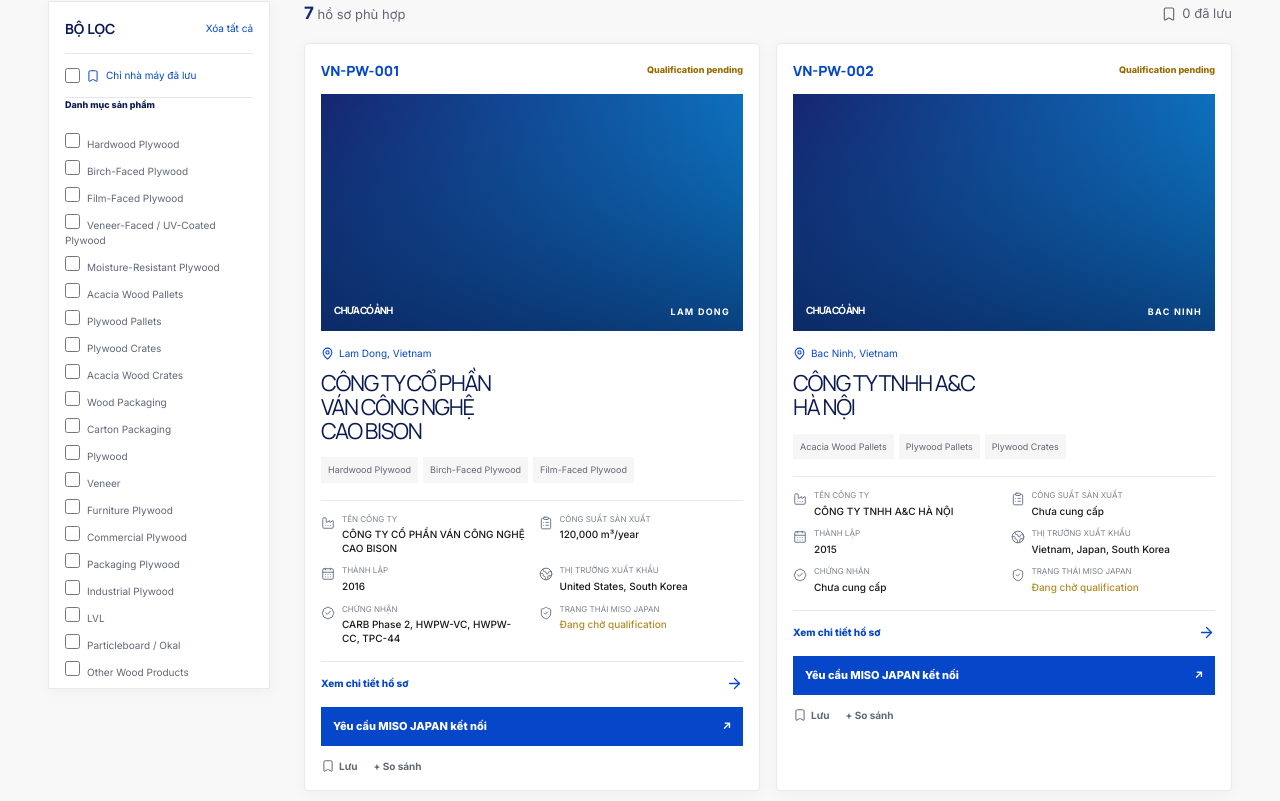
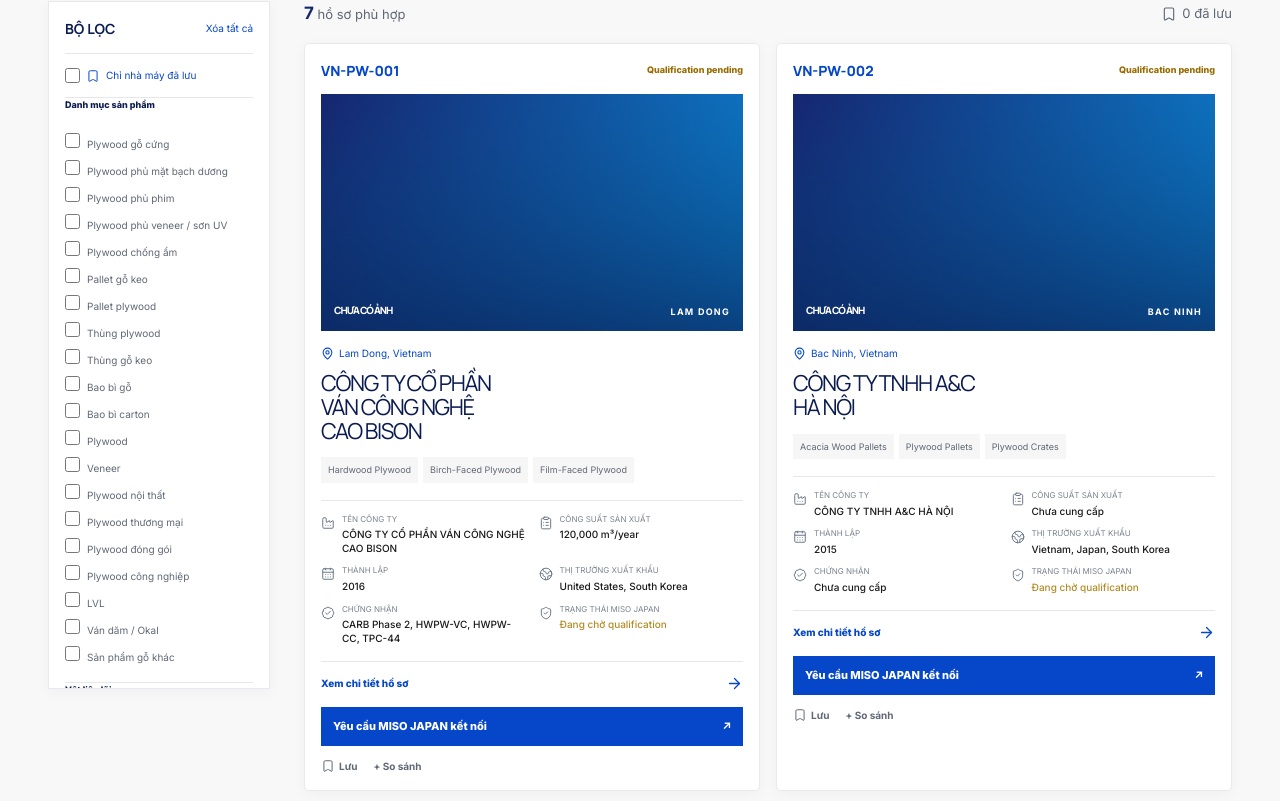
Before and after one commit to themanhhhh/minsen, a Next.js app: page /vi/manufacturers in a window 1280 px wide. Shown: the part 559-1360 px from the top of the page. Built offline with nearby package versions, Linux system fonts and the light colour scheme.

Commit message:
feat: update contact information and enhance footer with direct contact links

```diff
--- a/src/components/Contact.tsx
+++ b/src/components/Contact.tsx
@@ -19,10 +19,10 @@
         <p>{contactContent.description}</p>
         <div className="contact-direct">
           <span>
-            {vi
-              ? "Thông tin liên hệ chính thức sẽ được cập nhật sau khi xác nhận."
-              : "Official contact details will be added after confirmation."}
+            {vi ? "Liên hệ trực tiếp với MISO JAPAN" : "Contact MISO JAPAN directly"}
           </span>
+          <a href={`mailto:${vi ? company.emailVi : company.email}`}>{vi ? company.emailVi : company.email}</a>
+          <a href={`tel:${(vi ? company.whatsappVi : company.whatsapp).replace(/\s/g, "")}`}>{vi ? company.whatsappVi : company.whatsapp}</a>
           <small>{company.legalName}</small>
           <small>{company.location}</small>
         </div>
--- a/src/components/FactoryDirectory.tsx
+++ b/src/components/FactoryDirectory.tsx
@@ -131,6 +131,56 @@
         disclaimer: "Profiles use company-submitted information and remain pending MISO JAPAN qualification.",
       };
   const missing = vi ? "Chưa cung cấp" : "Not provided";
+  const filterOptionLabels: Partial<Record<keyof Filters, Record<string, string>>> = {
+    products: {
+      "Hardwood Plywood": "Plywood gỗ cứng",
+      "Birch-Faced Plywood": "Plywood phủ mặt bạch dương",
+      "Film-Faced Plywood": "Plywood phủ phim",
+      "Veneer-Faced / UV-Coated Plywood": "Plywood phủ veneer / sơn UV",
+      "Moisture-Resistant Plywood": "Plywood chống ẩm",
+      "Acacia Wood Pallets": "Pallet gỗ keo",
+      "Plywood Pallets": "Pallet plywood",
+      "Plywood Crates": "Thùng plywood",
+      "Acacia Wood Crates": "Thùng gỗ keo",
+      "Wood Packaging": "Bao bì gỗ",
+      "Carton Packaging": "Bao bì carton",
+      Plywood: "Plywood",
+      Veneer: "Veneer",
+      "Furniture Plywood": "Plywood nội thất",
+      "Commercial Plywood": "Plywood thương mại",
+      "Packaging Plywood": "Plywood đóng gói",
+      "Industrial Plywood": "Plywood công nghiệp",
+      LVL: "LVL",
+      "Particleboard / Okal": "Ván dăm / Okal",
+      "Other Wood Products": "Sản phẩm gỗ khác",
+    },
+    materials: {
+      "Rubberwood plantation core": "Lõi cao su trồng",
+      "Birch veneer": "Veneer bạch dương",
+      Acacia: "Gỗ keo",
+      Pine: "Gỗ thông",
+      Melaleuca: "Gỗ tràm",
+      Plywood: "Plywood",
+      Eucalyptus: "Gỗ bạch đàn",
+      Styrax: "Gỗ Styrax",
+      Rubberwood: "Gỗ cao su",
+      "Mixed Light Hardwood (MLH)": "Gỗ cứng nhẹ hỗn hợp (MLH)",
+      Other: "Khác",
+    },
+    regions: {
+      North: "Miền Bắc",
+      Central: "Miền Trung",
+      South: "Miền Nam",
+    },
+    markets: {
+      Vietnam: "Việt Nam",
+      Japan: "Nhật Bản",
+      "South Korea": "Hàn Quốc",
+      "United States": "Hoa Kỳ",
+    },
+  };
+  const filterOptionLabel = (group: keyof Filters, option: string) =>
+    vi ? filterOptionLabels[group]?.[option] ?? option : option;
   const toggleFilter = (group: keyof Filters, value: string) =>
     setFilters((current) => ({
       ...current,
@@ -216,7 +266,7 @@
             checked={filters[group].includes(option)}
             onChange={() => toggleFilter(group, option)}
           />
-          {option}
+          {filterOptionLabel(group, option)}
         </label>
       ))}
     </fieldset>
@@ -241,7 +291,7 @@
         <option value="">{allLabel}</option>
         {options.map((option) => (
           <option key={option} value={option}>
-            {option}
+            {filterOptionLabel(group, option)}
           </option>
         ))}
       </select>
--- a/src/components/Footer.tsx
+++ b/src/components/Footer.tsx
@@ -1,12 +1,13 @@
 import { company, getLandingContent, socialLinks, type Locale } from "@/data/landing-page";
 import { LanguageSwitcher } from "@/components/LanguageSwitcher";
-import { FaFacebookF, FaInstagram, FaTiktok } from "react-icons/fa";
+import { FaFacebookF, FaInstagram, FaTiktok, FaYoutube } from "react-icons/fa";
 import Image from "next/image";
 
 const socialIcons = {
   Instagram: FaInstagram,
   Facebook: FaFacebookF,
   TikTok: FaTiktok,
+  YouTube: FaYoutube,
 };
 
 export function Footer({ locale }: { locale: Locale }) {
@@ -101,8 +102,12 @@
         </div>
         <div className="footer-column footer-contact">
           <strong>{locale === "vi" ? "Liên hệ" : "Contact"}</strong>
-           <span>{locale === "vi" ? company.emailVi : company.email}</span>
-           <span>{locale === "vi" ? company.whatsappVi : company.whatsapp}</span>
+           <a href={`mailto:${locale === "vi" ? company.emailVi : company.email}`}>
+             {locale === "vi" ? company.emailVi : company.email}
+           </a>
+           <a href={`tel:${(locale === "vi" ? company.whatsappVi : company.whatsapp).replace(/\s/g, "")}`}>
+             {locale === "vi" ? company.whatsappVi : company.whatsapp}
+           </a>
           <a href={locale === "vi" ? "/vi/contact" : "/contact"}>
             {locale === "vi" ? "Mở contact form" : "Open contact form"}{" "}
             <span aria-hidden="true">↗</span>
--- a/src/data/landing-page.ts
+++ b/src/data/landing-page.ts
@@ -3,17 +3,18 @@
   legalName: "CÔNG TY TNHH LIÊN DOANH MISO JAPAN",
   descriptor: "Vietnam Plywood Sourcing, Supplier Development & Buyer Risk Management Partner",
   descriptorVi: "Đối tác sourcing Plywood Việt Nam, phát triển nhà cung cấp và quản trị rủi ro cho Buyer",
-  email: "[TO BE UPDATED]",
-  emailVi: "[CẦN CẬP NHẬT]",
-  whatsapp: "[TO BE UPDATED]",
-  whatsappVi: "[CẦN CẬP NHẬT]",
+  email: "misojapan.global@gmail.com",
+  emailVi: "misojapan.global@gmail.com",
+  whatsapp: "+84 833 158 866",
+  whatsappVi: "+84 833 158 866",
   location: "Đội 3, Thôn Cấn Hạ, Xã Kiều Phú, Thành phố Hà Nội, Việt Nam",
 };
 
 export const socialLinks = [
-  { label: "Instagram", href: "https://www.instagram.com/" },
-  { label: "Facebook", href: "https://www.facebook.com/" },
-  { label: "TikTok", href: "https://www.tiktok.com/" },
+  { label: "Instagram", href: "https://www.instagram.com/misoplywood/" },
+  { label: "Facebook", href: "https://www.facebook.com/misoplywood/" },
+  { label: "TikTok", href: "https://www.tiktok.com/@misoplywood" },
+  { label: "YouTube", href: "https://www.youtube.com/@misoplywood" },
 ];
 
 export const navigation = [
```
Also changed, not shown: src/app/icon.svg (added).
